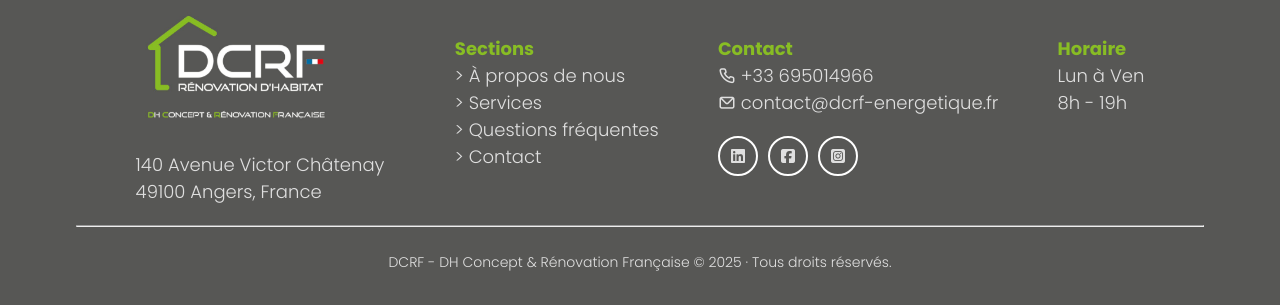
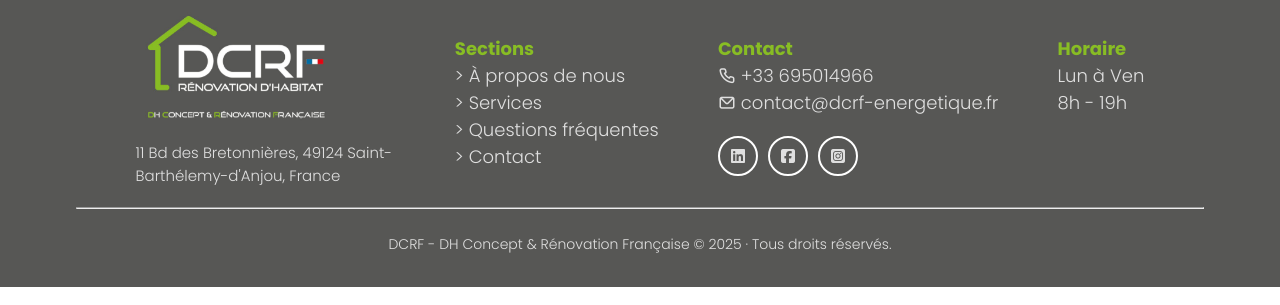
Before and after one commit to nathanruhe/DCRF, a plain HTML site: page index.html in a window 1280 px wide. Shown: the part 7117-7422 px from the top of the page. Drawn offline with nearby package versions, Linux system fonts and the light colour scheme; a web font is replaced by a local one.

Commit message:
cambio de dirección

```diff
--- a/index.html
+++ b/index.html
@@ -470,9 +470,9 @@
                     </div>
                     <div class="contacto__map">
                         <h2 class="contacto__title">Trouvez-nous ici</h2>
-                        <p class="contacto__text">140 Avenue Victor Châtenay 49100 Angers, France</p>
+                        <p class="contacto__text">11 Bd des Bretonnières, 49124 Saint-Barthélemy-d'Anjou, France</p>
                         <div class="map-container">
-                            <iframe src="https://www.google.com/maps/embed?pb=!1m18!1m12!1m3!1d2696.0949323862837!2d-0.5131349231305942!3d47.48806397117917!2m3!1f0!2f0!3f0!3m2!1i1024!2i768!4f13.1!3m3!1m2!1s0x480879ed3405ca1b%3A0xeefbc7b8003adee7!2sDCRF%20-%20Dh%20Concept%20%26%20R%C3%A9novation%20Fran%C3%A7aise!5e0!3m2!1ses!2ses!4v1742412095742!5m2!1ses!2ses" width="100%" height="290px" style="border:0;" allowfullscreen="" loading="lazy" referrerpolicy="no-referrer-when-downgrade"></iframe>
+                            <iframe src="https://www.google.com/maps/embed?pb=!1m18!1m12!1m3!1d2696.6247807964824!2d-0.5162244231169739!3d47.477740896866344!2m3!1f0!2f0!3f0!3m2!1i1024!2i768!4f13.1!3m3!1m2!1s0x480878487a4d5c7b%3A0xbe4f0092c0376966!2s11%20Bd%20des%20Bretonni%C3%A8res%2C%2049124%20Saint-Barth%C3%A9lemy-d&#39;Anjou%2C%20Francia!5e0!3m2!1ses!2ses!4v1762009886465!5m2!1ses!2ses" width="100%" height="290px" style="border:0;" allowfullscreen="" loading="lazy" referrerpolicy="no-referrer-when-downgrade"></iframe>
                         </div>
                     </div>
                 </div>
@@ -487,7 +487,7 @@
             <div class="footer__container">
                 <div class="footer__logo">
                     <a href="#"><img class="logo" src="assets/img/logo.png" alt="Logo" width="200px"></a>
-                    <span>140 Avenue Victor Châtenay 49100 Angers, France</span>
+                    <span>11 Bd des Bretonnières, 49124 Saint-Barthélemy-d'Anjou, France</span>
                 </div>
 
                 <div class="footer__enlaces">
--- a/styles.css
+++ b/styles.css
@@ -1262,6 +1262,7 @@ hr {
     text-align: center;
     margin-top: 12px;
     font-weight: var(--weight-500);
+    font-size: 16px;
 }
 
 .map-container {
@@ -1317,6 +1318,10 @@ iframe {
     width: 260px;
 }
 
+.footer__logo span {
+    margin-top: -10px;
+    font-size: 15px;
+}
 
 .footer__logo img {
     margin-bottom: 20px;
```
